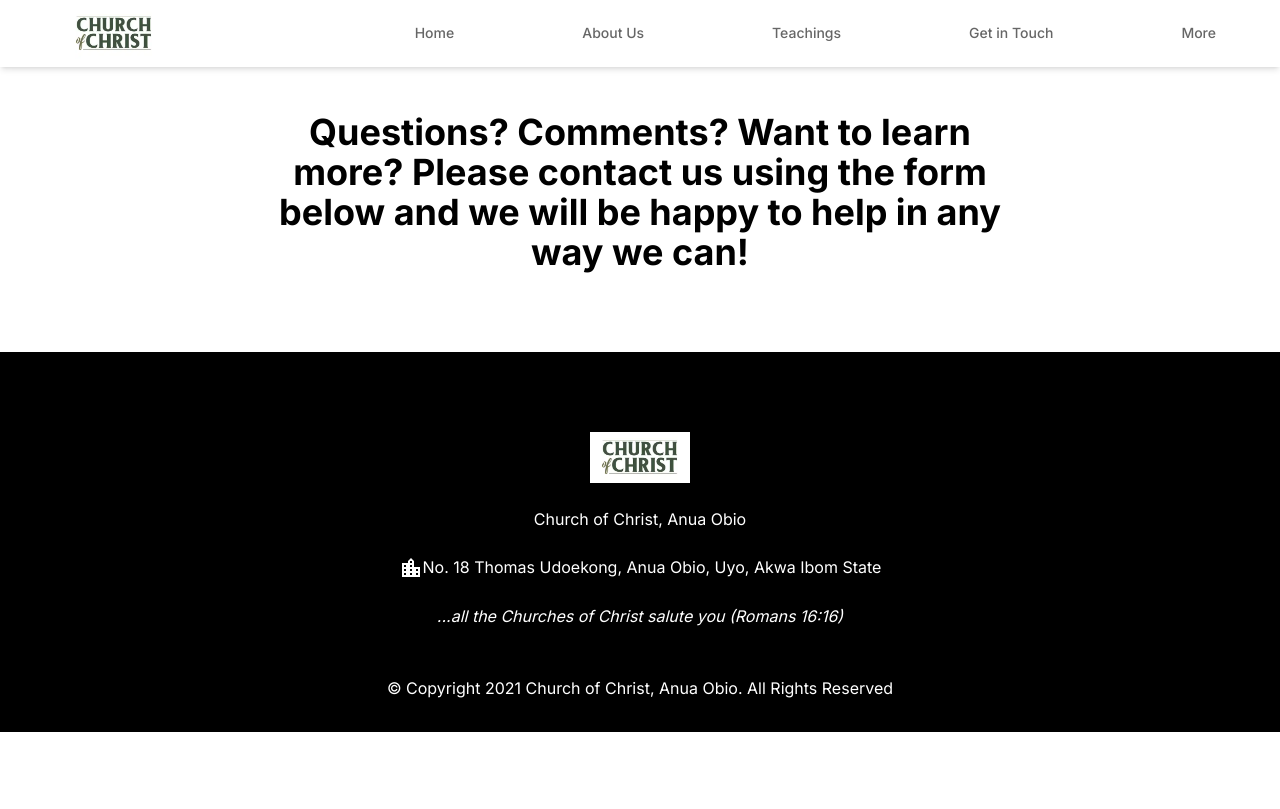
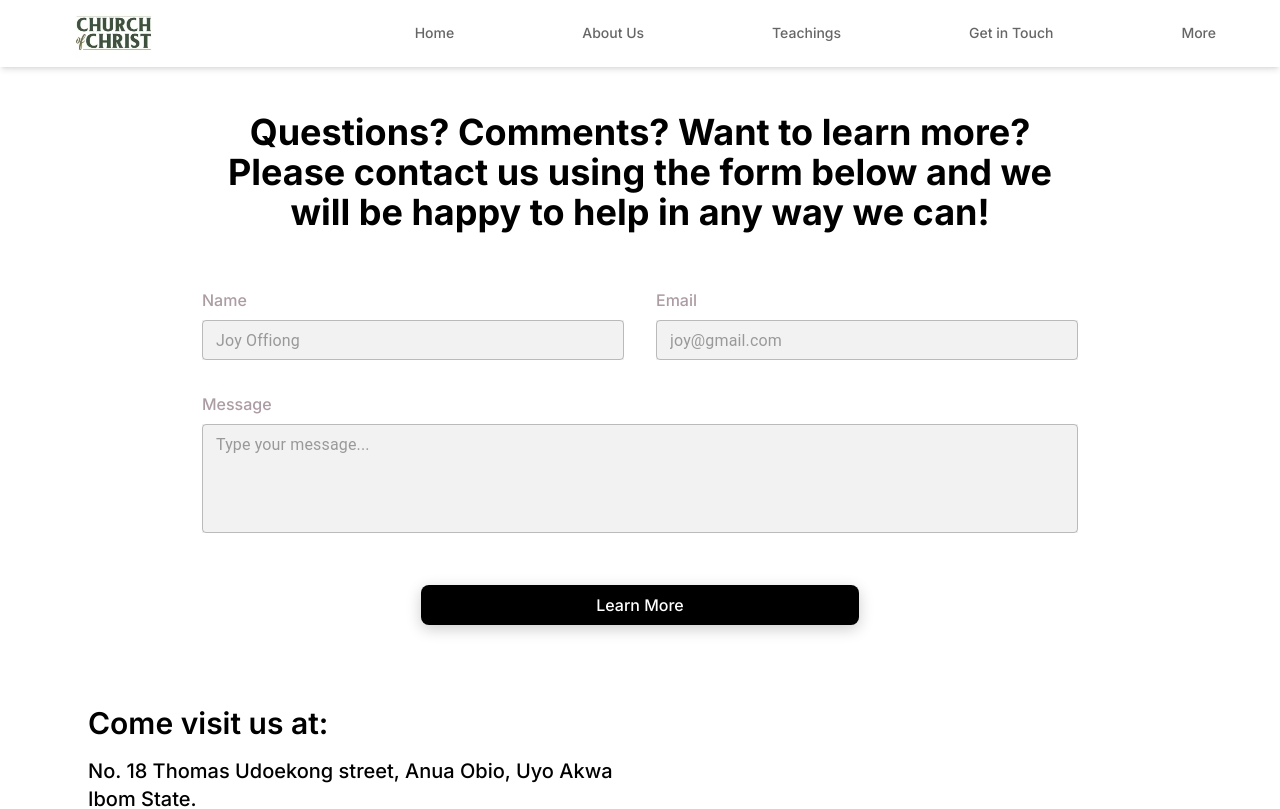
Before and after one commit to JoyOffiong/AnuaObio-website, a Next.js app: page /pages/contactUs in a window 1280 px wide. Shown: the top 809 px of the page. Built offline with nearby package versions, Linux system fonts and the light colour scheme.

Commit message:
feat:location

```diff
--- a/package.json
+++ b/package.json
@@ -18,6 +18,7 @@
     "next": "14.2.5",
     "react": "^18",
     "react-dom": "^18",
+    "react-hook-form": "^7.54.2",
     "react-icons": "^5.4.0",
     "react-masonry-css": "^1.0.16"
   },
--- a/src/app/pages/contactUs/page.tsx
+++ b/src/app/pages/contactUs/page.tsx
@@ -1,14 +1,74 @@
+"use client"
+
+import InputBoxComp from '@/sharedComponents/inputField'
 import React from 'react'
+import { useForm } from 'react-hook-form'
 
 function ContactUs() {
+
+  const {control, handleSubmit} = useForm()
+
   return (
-       <div className='mt-28 mb-20 px-14'>
+       <div className='mt-28 mb-20 px-6 md:px-14'>
       <div>
-      <div className="text-center">
-        <p className="font-bold mx-auto md:w-2/3 w-full px-0 text-2xl md:text-4xl mb-10 md:mb-14">Questions? Comments?  Want to learn more?
+      <div className="text-center mx-auto md:w-9/12 w-full">
+        <p className="font-bold  px-0 text-2xl md:text-4xl mb-10 md:mb-14">Questions? Comments?  Want to learn more?
 Please contact us using the form below and we will
 be happy to help in any way we can!</p>
       </div>
+      <form action="" className='w-11/12 md:w-9/12 space-y-8 mt-10 mx-auto text-[#ac9ca4] font-medium'>
+      <div className='grid grid-cols-1 md:grid-cols-2 gap-8'>
+      <div className='space-y-2'>
+        <label htmlFor="">Name</label>
+      <InputBoxComp
+                name="name"
+                control={control}
+                type="text"
+                className='bg-[#f2f2f2] border-none '
+
+                placeholder='Joy Offiong'
+              />      </div>
+      <div className='space-y-2'>
+        <label htmlFor="">Email</label>
+      <InputBoxComp
+                name="email"
+                control={control}
+                type="email"
+                className='bg-[#f2f2f2] border-none '
+                placeholder='joy@gmail.com'
+              />
+      </div>
+      </div>
+      <div className='space-y-2'>
+        <label htmlFor="">Message</label>
+      <InputBoxComp
+                name="email"
+                control={control}
+                type="text"
+                multiline
+                className='bg-[#f2f2f2] border-none '
+                placeholder='Type your message...'
+                rows={4}
+              />
+      </div>
+      <div className='mx-auto flex justify-center '>
+      <button className="bg-black flex items-center w-2/3 shadow-custom-xl md:w-1/2 justify-center text-white gap-2 rounded-lg py-2 transform hover:scale-110 mt-5 hover:text-gray-500 transition-all duration-300 "> <a href=".//">Learn More</a></button>
+
+      </div>
+      </form>
+
+     <div className='grid grid-cols-1 md:grid-cols-2 px-8 mt-20 items-center gap-4'>
+      <div className='space-y-4'>
+        <p className='font-semibold text-3xl'>Come visit us at:</p>
+        <p className='font-medium text-xl'>No. 18 Thomas Udoekong street, Anua Obio, Uyo Akwa Ibom State.</p>
+        <p className='text-[#888888] text-lg'>We are a group of everyday people we seek to pattern selves after the example of the early church as it is revealed in the New Testament.
+        Join us today</p>
+      </div>
+      <div>
+
+      </div>
+     </div>
+
       </div>
       </div>
   )
--- /dev/null
+++ b/src/sharedComponents/inputField.tsx
@@ -0,0 +1,80 @@
+import { TextField, TextFieldProps } from "@mui/material";
+import { Control, Controller, FieldValues } from "react-hook-form";
+
+export type InputBoxCompProps = {
+  name: string;
+  label?: string;
+  className?: string;
+  type: string;
+  control: Control<FieldValues> | any;
+  required?: boolean;
+  placeholder?: string;
+  onKeyUp?: (event: React.KeyboardEvent<HTMLInputElement>) => void;
+  helperText?: string;
+  ref?: React.Ref<HTMLInputElement>;
+  rows?: number;
+  disabled?: boolean;
+  multiline?: boolean;
+  size?: TextFieldProps["size"];
+  hiddenLabel?: boolean;
+  minRows?: number;
+  variant?: TextFieldProps["variant"];
+  color?: TextFieldProps["color"];
+  defaultValue?: string | number;
+};
+
+export default function InputBoxComp({
+  name,
+  label,
+  className,
+  type,
+  control,
+  required,
+  placeholder,
+  onKeyUp,
+  helperText,
+  ref,
+  rows,
+  disabled = false,
+  multiline = false,
+  size,
+  hiddenLabel,
+  minRows,
+  variant = "outlined",
+  color = "primary",
+  defaultValue,
+}: InputBoxCompProps) {
+  return (
+    <Controller
+      name={name}
+      control={control}
+      render={({ field }) => (
+        <TextField
+          {...field}
+          value={(field.value as string) ?? ""}
+          defaultValue={defaultValue}
+          color={color}
+          label={label}
+          minRows={minRows}
+          multiline={multiline}
+          size={size || "small"}
+          type={type}
+          ref={ref}
+          onKeyUp={onKeyUp}
+          className={className}
+          helperText={helperText}
+          variant={variant || "outlined"}
+          disabled={disabled}
+          placeholder={placeholder}
+          required={required}
+          hiddenLabel={hiddenLabel}
+          fullWidth
+          rows={rows}
+          {...(type === "number" && {
+            inputProps: { min: 0, inputMode: "numeric", pattern: "[0-9]*" },
+          })}
+        />
+      )}
+    />
+  );
+}
```
Also changed, not shown: 1 other file (tests, documents, lock files or other folders).
